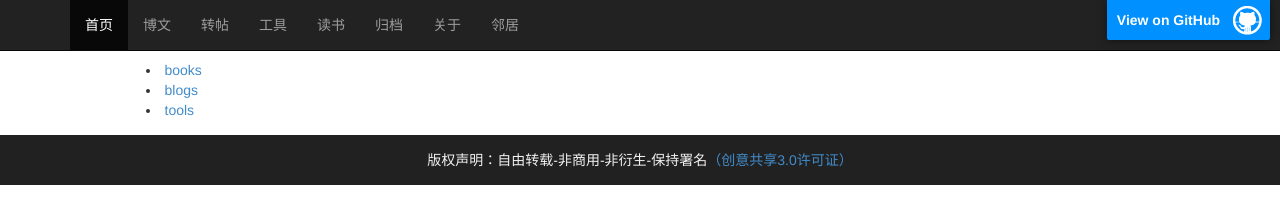
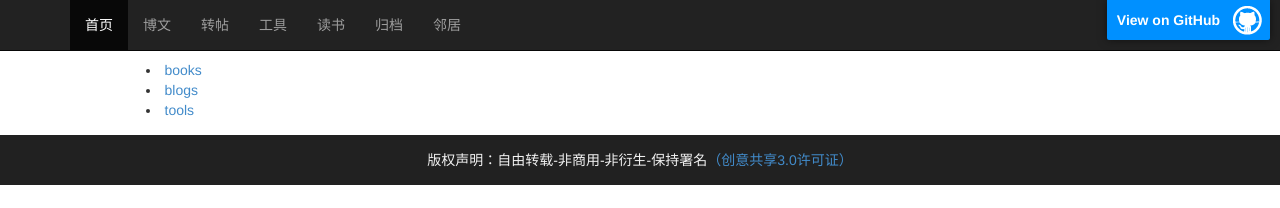
Before and after one commit to sheleng/sheleng.github.io, a Jekyll site: the page built from index.html, in a window 1280 px wide. Shown: the top 208 px of the page. Built offline with Jekyll 4.4.1, drawn with Linux system fonts in a browser that asks for light colours.

```diff
--- a/_layouts/default.html
+++ b/_layouts/default.html
@@ -47,9 +47,6 @@
             <li class={{page.archive}}>
               <a href="/pages/archive.html">归档</a>
             </li>
-            <li class={{page.about}}>
-              <a href="/pages/about.html">关于</a>
-            </li>
             <li class={{page.links}}>
               <a href="/pages/links.html">邻居</a>
             </li>
```
